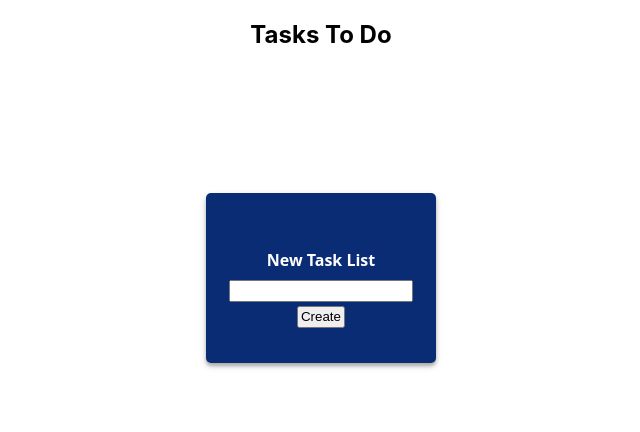
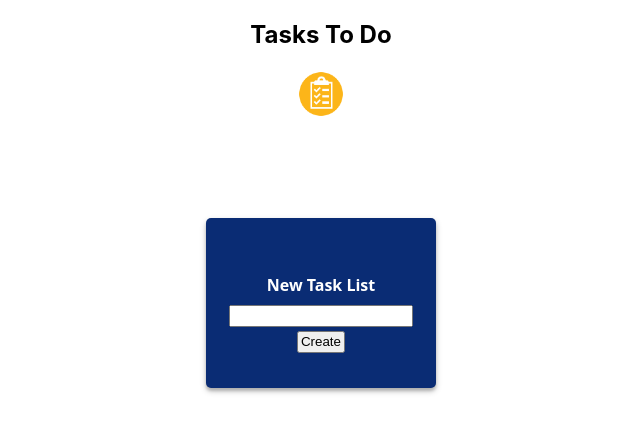
Before and after one commit to damiasmith/to-do-app, a React (Create React App) app: page / in a window 1280 px wide. Shown: the top 432 px of the page, without its empty margins (319-959 px from the left). Built offline with nearby package versions, Linux system fonts and the light colour scheme; no server answers.

Commit message:
added checklist image

```diff
--- a/src/App.css
+++ b/src/App.css
@@ -38,7 +38,7 @@
 .main-container {
   display: flex;
   flex-direction: column;
-  padding: 60px 35px
+  padding: 35px
 }
 
 @keyframes App-logo-spin {
--- a/src/containers/nav.js
+++ b/src/containers/nav.js
@@ -1,10 +1,13 @@
 import React from 'react'
+import Checklist from '../images/checklist.png'
 
 const Nav = () =>{
     return(
       <div className="nav">
-        <h2>Tasks To Do</h2>
-        {/* <img className="logo" src="../sample_logo.png" /> */}
+        <div className="logo">
+        <h2 className='title'>Tasks To Do</h2>
+        <img src={Checklist} height={50}  width={50}/>
+        </div>
       </div>
     )
 }
--- a/src/index.css
+++ b/src/index.css
@@ -11,11 +11,6 @@ body {
   font-family: source-code-pro, Menlo, Monaco, Consolas, 'Courier New',
     monospace;
 } */
-
-.main-container {
-  display: flex;
-  padding: 45px 86px 15px;
-}
 
 .to-do-card {
   display: inline-block;
@@ -154,3 +149,8 @@ body {
   display: block;
   padding: 1%;
 }
+.logo {
+  display: flex;
+  flex-direction: column;
+  align-items: center;
+}
```
Also changed, not shown: src/images/checklist.png (added).
